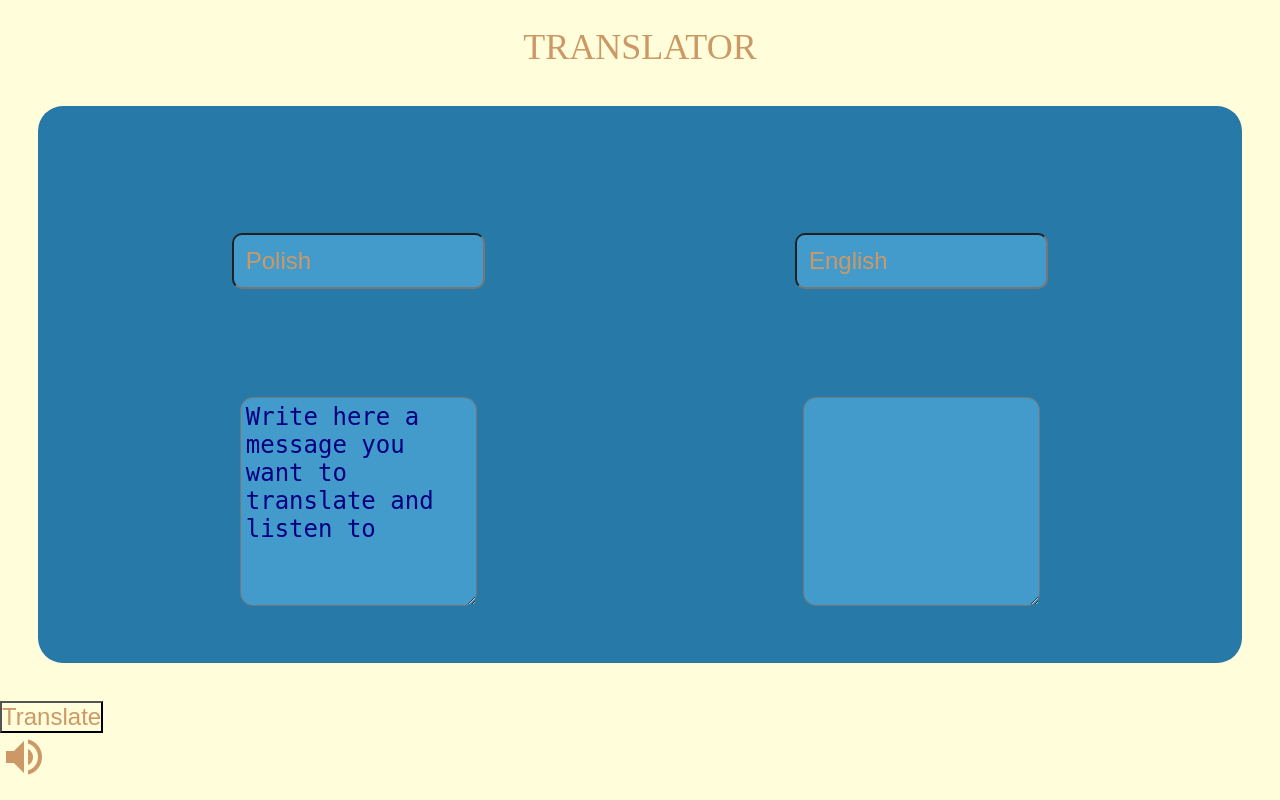
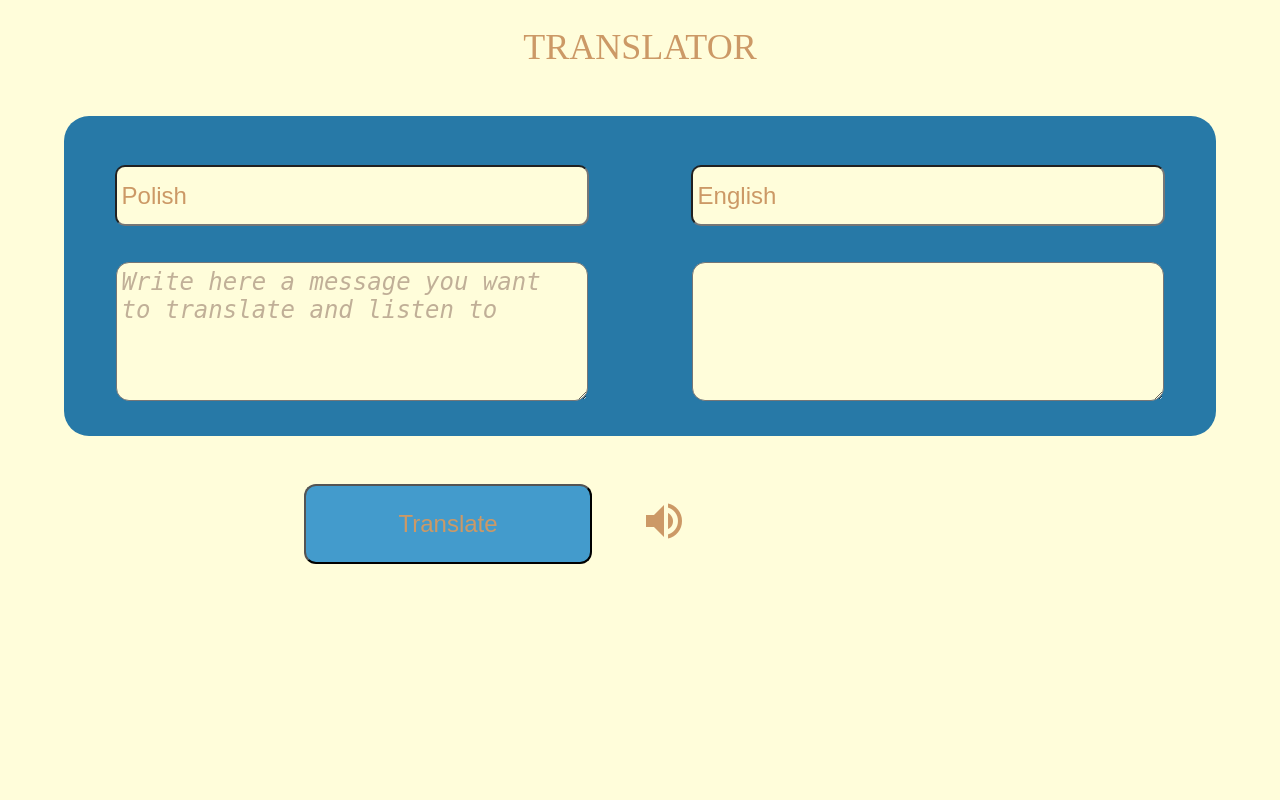
Before and after one commit to AndrukhKiril/Talker, a Flask app: page / in a window 1280 px wide. Run offline with Flask 2, Linux system fonts and the light colour scheme.

Commit message:
Prettified CSS

```diff
--- a/requirements.txt
+++ b/requirements.txt
@@ -1,4 +1,6 @@
 accelerate==0.6.0
+numpy==1.26.2
+pandas==1.5.3
 datasets==1.16.0
 flask==2.1.1
 flask-socketio==5.3.6
--- a/static/css/styles.css
+++ b/static/css/styles.css
@@ -17,31 +17,49 @@
     border-radius: 25px;
     display: grid;
     align-items: center;
-    margin: 3%;
-    padding: 3%;
-    height: 20em;
+    margin: 2rem auto 2rem auto;
+    height: 40vh;
+    width: 90vw;
     grid-template-columns: 1fr 1fr;
-    grid-template-rows: auto auto;
+    grid-template-rows: 1fr 1fr;
 }
 
 textarea {
-    color: #ffff00;
-    background-color: #439bcc;
+    background-color: #fffdda;
     border-radius: 13px;
     padding: 0.2rem;
-    width: 40%;
+    width: 80%;
     height: 80%;
-    margin: 0 auto 0 auto;
+    margin: 0 auto 2rem auto;
 }
 
 input {
     border-radius: 10px;
-    background-color: #439bcc;
-    padding: 0.5rem;
-    width: 40%;
+    background-color: #fffdda;
+    padding: 0.2rem;
+    width: 80%;
+    height: 30%;
     margin: 0 auto 0 auto;
 }
 
 textarea::placeholder {
-    color: #000080;
+    color: #330000;
+    font-style: italic;
+    opacity: .3;
 }
+
+#buttons {
+    display: grid;
+    align-items: center;
+    margin: 2rem auto 2rem auto;
+    height: 10vh;
+    width: 60vw;
+    grid-template-columns: 1fr 1fr;
+}
+
+button {
+    margin: auto 2em auto 2em;
+    border-radius: 12px;
+    background-color: #439bcc;
+    height: 10vh;
+}
--- a/static/script.js
+++ b/static/script.js
@@ -19,7 +19,7 @@ function csvToArr(csvData, column) {
   }
 
 async function readCsv() {
-    const response = await fetch('flores_codes.csv');
+    const response = await fetch('../static/flores_codes.csv');
     const csvData = await response.text();
     const language_codes = csvToArr(csvData, 1);
     const language_names = csvToArr(csvData, 0);
@@ -50,8 +50,6 @@ async function createSelectors() {
 
 createSelectors();
 
-// TODO send values of each dropdown menu to flask
-
 async function checkAndTranslate() {
     try {
         const { language_codes, language_names } = await readCsv();
@@ -59,10 +57,13 @@ async function checkAndTranslate() {
         if (language_names.includes(srcInput.value) && language_names.includes(tgtInput.value)) {
             const text = srcTextArea.value;
 
+            tgtTextArea.value = "";
             tgtTextArea.placeholder = 'Wait...';
 
             let src_language = language_codes[language_names.indexOf(srcInput.value)];
             let tgt_language = language_codes[language_names.indexOf(tgtInput.value)];
+
+            console.log(src_language, tgt_language);
 
             fetch('/translate', {
                 method: 'POST',
--- a/translator.py
+++ b/translator.py
@@ -4,8 +4,8 @@ model = AutoModelForSeq2SeqLM.from_pretrained("facebook/nllb-200-distilled-600M"
 tokenizer = AutoTokenizer.from_pretrained("facebook/nllb-200-distilled-600M")
 
 def translate(text, src_lang, tgt_lang):
-    #TODO include selection of source and target languages
     translator = pipeline('translation', model=model, tokenizer=tokenizer, src_lang=src_lang, tgt_lang=tgt_lang)
+    print(src_lang, tgt_lang)
     translated_text = translator(text)[0]['translation_text']
     return translated_text
 
```
